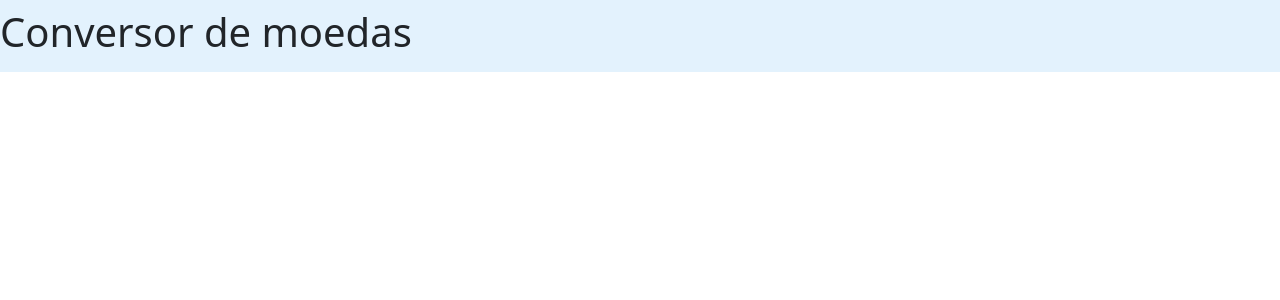
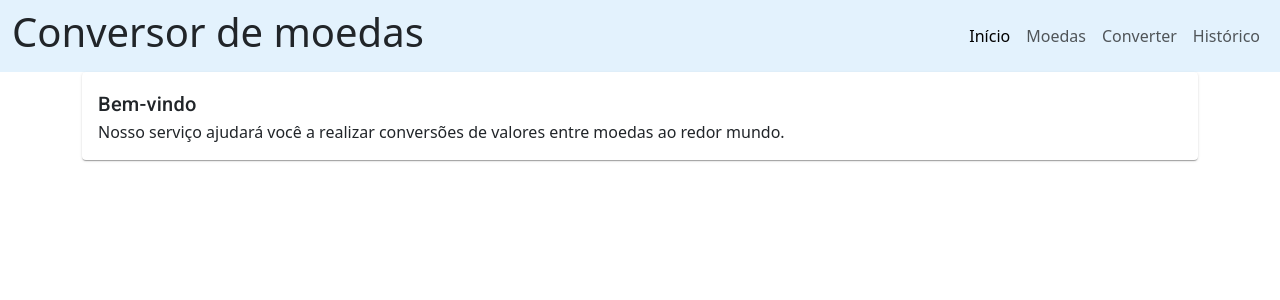
Before and after one commit to DanDas3/conversor-moedas-iuul, an Angular app: page /apresentacao in a window 1280 px wide. Before the commit this address led to /. Shown: the top 300 px of the page. Built offline with nearby package versions, Linux system fonts and the light colour scheme.

Commit message:
Adicionando routerLink na navbar

```diff
--- a/src/app/app.routes.ts
+++ b/src/app/app.routes.ts
@@ -1,4 +1,14 @@
 import { Routes } from '@angular/router';
 import {HomeComponent} from "./views/home/home.component";
+import {ApresentacaoComponent} from "./componentes/apresentacao/apresentacao.component";
+import {MoedasComponent} from "./componentes/moedas/moedas.component";
+import {ConverterComponent} from "./componentes/converter/converter.component";
+import {HistoricoComponent} from "./componentes/historico/historico.component";
 
-export const routes: Routes = [{path:'', component:HomeComponent}];
+export const routes: Routes = [
+  {path:'', redirectTo:'apresentacao', pathMatch:'full'},
+  {path:'apresentacao', component:ApresentacaoComponent},
+  {path:'moedas', component:MoedasComponent},
+  {path:'conversao', component:ConverterComponent},
+  {path:'historico', component:HistoricoComponent}
+];
--- a/src/app/componentes/navbar/navbar.component.css
+++ b/src/app/componentes/navbar/navbar.component.css
@@ -0,0 +1,3 @@
+.spacer{
+  flex: 1 1 auto;
+}
--- a/src/app/componentes/navbar/navbar.component.html
+++ b/src/app/componentes/navbar/navbar.component.html
@@ -1,3 +1,27 @@
-<nav class="navbar" style="background-color: #e3f2fd;">
-  <h1>Conversor de moedas</h1>
+<nav class="navbar navbar-expand-md" style="background-color: #e3f2fd;">
+  <div class="container-fluid">
+    <h1>Conversor de moedas</h1>
+    <button type="button" class="navbar-toggler" data-bs-toggle="collapse" data-bs-target="#nav-content" aria-controls="navbarNav" aria-expanded="false" aria-label="Expandir navegação">
+      <span class="navbar-toggler-icon"></span>
+    </button>
+    <div>
+      <div class="collapse navbar-collapse" id="nav-content">
+        <div class="spacer"></div>
+        <ul class="navbar-nav">
+          <li class="nav-item">
+            <a class="nav-link active" routerLink="apresentacao">Início</a>
+          </li>
+          <li class="nav-item">
+            <a class="nav-link" routerLink="moedas">Moedas</a>
+          </li>
+          <li class="nav-item">
+            <a class="nav-link" routerLink="conversao">Converter</a>
+          </li>
+          <li class="nav-item">
+            <a class="nav-link" routerLink="historico">Histórico</a>
+          </li>
+        </ul>
+      </div>
+    </div>
+  </div>
 </nav>
--- a/src/app/componentes/navbar/navbar.component.ts
+++ b/src/app/componentes/navbar/navbar.component.ts
@@ -1,9 +1,10 @@
 import { Component } from '@angular/core';
+import {RouterLink} from "@angular/router";
 
 @Component({
   selector: 'app-navbar',
   standalone: true,
-  imports: [],
+  imports: [RouterLink],
   templateUrl: './navbar.component.html',
   styleUrl: './navbar.component.css'
 })
```
